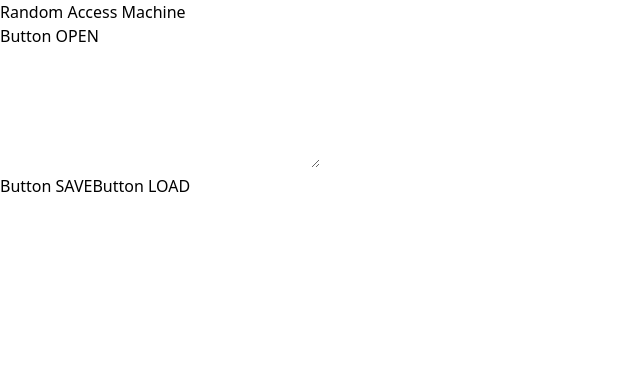
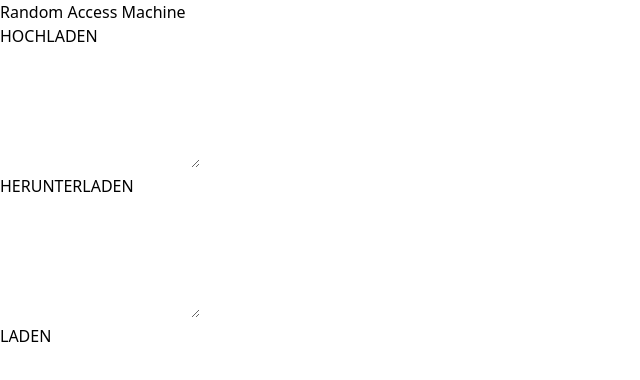
Before and after one commit to j05ch/js-to-ram, a React (Create React App) app: page / in a window 1280 px wide. Shown: the top 380 px of the page, without its empty margins (0-640 px from the left). Built offline with nearby package versions, Linux system fonts and the light colour scheme.

Commit message:
feat(machine): add register and input section components - wip

```diff
--- a/src/components/app-container/index.tsx
+++ b/src/components/app-container/index.tsx
@@ -1,12 +1,13 @@
 import * as React from 'react';
 import { labels } from '../../models/labels';
-import ProgramInput from '../program-input';
-import { useRef, useState } from 'react';
+import InputField from '../input-field';
+import { useEffect, useRef, useState } from 'react';
 import {
 	downloadProgramFile,
 	programStringToArray,
 } from '../../utils/programUtils';
 import MachineContainer from '../machine-container';
+import InputContainer from '../input-container';
 
 interface Props {}
 
@@ -14,6 +15,10 @@ const AppContainer: React.FC<Props> = () => {
 	const [programString, setProgramString] = useState('');
 	const [programArray, setProgramArray] = useState<string[][]>([]);
 	const inputFile = useRef<HTMLInputElement>(null);
+	const [locale, setLocale] = useState('DE');
+	const [inputString, setInputString] = useState<string>('');
+
+	useEffect(() => setLocale('DE'), []);
 
 	function loadProgram() {
 		setProgramArray(programStringToArray(programString));
@@ -44,8 +49,8 @@ const AppContainer: React.FC<Props> = () => {
 	}
 
 	return (
-		<div className="dark:bg-black">
-			<h1 className="dark:text-blue-50">{labels.DE.RAM_HEADER}</h1>
+		<div className="dark:bg-blue-900">
+			<h1 className="dark:text-blue-50">{labels[locale].RAM_HEADER}</h1>
 			<input
 				type="file"
 				id="file"
@@ -54,17 +59,18 @@ const AppContainer: React.FC<Props> = () => {
 				style={{ display: 'none' }}
 			/>
 			<button className="dark:text-blue-50" onClick={onClickOpen}>
-				Button OPEN
+				{labels[locale].OPEN_BTN}
 			</button>
-			<ProgramInput setState={setProgramString} value={programString} />
+			<InputField setState={setProgramString} value={programString} />
 			<button
 				className="dark:text-blue-50"
 				onClick={() => downloadProgramFile(programString)}
 			>
-				Button SAVE
+				{labels[locale].SAVE_BTN}
 			</button>
+			<InputContainer setState={setInputString} state={inputString} />
 			<button className="dark:text-blue-50" onClick={loadProgram}>
-				Button LOAD
+				{labels[locale].LOAD_BTN}
 			</button>
 			{programArray.length > 0 && (
 				<MachineContainer programArray={programArray} />
--- a/src/components/cpu-container/index.tsx
+++ b/src/components/cpu-container/index.tsx
@@ -1,10 +1,15 @@
 import * as React from 'react';
 import { labels } from '../../models/labels';
+import { useEffect, useState } from 'react';
 
 const CpuContainer: React.FC = () => {
+	const [locale, setLocale] = useState('DE');
+
+	useEffect(() => setLocale('DE'), []);
+
 	return (
 		<>
-			<div>{labels.DE.CPU_HEADER}</div>
+			<div>{labels[locale].CPU_HEADER}</div>
 		</>
 	);
 };
--- /dev/null
+++ b/src/components/input-container/index.tsx
@@ -0,0 +1,20 @@
+import * as React from 'react';
+import InputField from '../input-field';
+import { Dispatch, SetStateAction } from 'react';
+
+interface Props {
+	state: string;
+	setState: Dispatch<SetStateAction<string>>;
+}
+
+const InputContainer: React.FC<Props> = ({ state, setState }) => {
+	return (
+		<>
+			<div>
+				<InputField setState={setState} value={state} />
+			</div>
+		</>
+	);
+};
+
+export default InputContainer;
--- a/src/components/program-input/index.tsx
+++ b/src/components/input-field/index.tsx
@@ -6,7 +6,7 @@ interface Props {
 	value: string;
 }
 
-const ProgramInput: React.FC<Props> = ({ setState, value }) => {
+const InputField: React.FC<Props> = ({ setState, value }) => {
 	function handleChange(e: React.ChangeEvent<HTMLTextAreaElement>) {
 		setState(String(e.target.value));
 	}
@@ -14,15 +14,13 @@ const ProgramInput: React.FC<Props> = ({ setState, value }) => {
 	return (
 		<div>
 			<textarea
-				id="program-input"
-				name="program-input"
 				rows={5}
-				cols={33}
-				defaultValue={value}
+				cols={20}
+				value={value}
 				onChange={handleChange}
 			/>
 		</div>
 	);
 };
 
-export default ProgramInput;
+export default InputField;
--- a/src/components/machine-container/index.tsx
+++ b/src/components/machine-container/index.tsx
@@ -6,6 +6,7 @@ import { runMachine } from '../../utils/runMachine';
 import ProgramCounterContainer from '../program-counter-container';
 import CpuContainer from '../cpu-container';
 import RegisterContainer from '../register-container';
+import InputContainer from '../input-container';
 
 interface Props {
 	programArray: string[][];
@@ -31,10 +32,21 @@ const MachineContainer: React.FC<Props> = ({ programArray }) => {
 
 	return (
 		<div className="dark:text-blue-50">
-			<CpuContainer />
-			<ProgramCounterContainer programCounter={pc} />
-			<ProgramContainer programArray={programArray} programCounter={pc} />
-			<RegisterContainer />
+			<div className="dark:bg-pink-500">
+				<CpuContainer />
+			</div>
+			<div className="dark:bg-blue-700">
+				<ProgramCounterContainer programCounter={pc} />
+			</div>
+			<div className="dark:bg-green-700">
+				<ProgramContainer
+					programArray={programArray}
+					programCounter={pc}
+				/>
+			</div>
+			<div className="dark:bg-gray-700">
+				<RegisterContainer register={register} programCounter={pc} />
+			</div>
 		</div>
 	);
 };
--- a/src/components/poc/counter/index.tsx
+++ b/src/components/poc/counter/index.tsx
@@ -1,7 +1,7 @@
 import * as React from 'react';
 import { useState } from 'react';
 import { useInterval } from '../../../hooks/useInterval';
-import ProgramInput from '../../program-input';
+import InputField from '../../input-field';
 
 const Counter: React.FC = () => {
 	const [counter, setCounter] = useState(0);
@@ -70,7 +70,7 @@ const Counter: React.FC = () => {
 
 	return (
 		<div className="flex items-center justify-center flex-col h-screen">
-			<ProgramInput setState={setProgramString} value={programString} />
+			<InputField setState={setProgramString} value={programString} />
 			<h1 className="p-1 m-1 text-3xl">{content}</h1>
 			<h1 className="p-1 m-1 text-3xl">{counter}</h1>
 			<p>Delay:</p>
--- a/src/components/program-container/index.tsx
+++ b/src/components/program-container/index.tsx
@@ -1,6 +1,7 @@
 import * as React from 'react';
 import { labels } from '../../models/labels';
 import ProgramLine from '../program-line';
+import { useEffect, useState } from 'react';
 
 interface Props {
 	programArray: string[][];
@@ -11,6 +12,10 @@ const ProgramContainer: React.FC<Props> = ({
 	programArray,
 	programCounter,
 }) => {
+	const [locale, setLocale] = useState('DE');
+
+	useEffect(() => setLocale('DE'), []);
+
 	function getProgramLines() {
 		return programArray.map((l) => (
 			<ProgramLine
@@ -24,7 +29,7 @@ const ProgramContainer: React.FC<Props> = ({
 	return (
 		<>
 			<div>
-				<h1>{labels.DE.PROGRAM_HEADER}</h1>
+				<h1>{labels[locale].PROGRAM_HEADER}</h1>
 				<div className="dark:text-blue-50">{getProgramLines()}</div>
 			</div>
 		</>
--- a/src/components/program-counter-container/index.tsx
+++ b/src/components/program-counter-container/index.tsx
@@ -1,16 +1,21 @@
 import * as React from 'react';
 import { labels } from '../../models/labels';
+import { useEffect, useState } from 'react';
 
 interface Props {
 	programCounter: number;
 }
 
 const ProgramCounterContainer: React.FC<Props> = ({ programCounter }) => {
+	const [locale, setLocale] = useState('DE');
+
+	useEffect(() => setLocale('DE'), []);
+
 	return (
 		<>
 			<div>
 				<div className="dark:text-blue-50">
-					{labels.DE.PROGRAM_COUNTER_HEADER}
+					{labels[locale].PROGRAM_COUNTER_HEADER}
 				</div>
 				<div>{programCounter}</div>
 			</div>
--- a/src/components/register-container/index.tsx
+++ b/src/components/register-container/index.tsx
@@ -1,13 +1,34 @@
 import * as React from 'react';
 import { labels } from '../../models/labels';
+import { useEffect, useState } from 'react';
+import Register from '../register';
 
-interface Props {}
+interface Props {
+	register: number[];
+	programCounter: number;
+}
 
-const RegisterContainer: React.FC<Props> = () => {
+const RegisterContainer: React.FC<Props> = ({ register, programCounter }) => {
+	const [locale, setLocale] = useState('DE');
+
+	useEffect(() => setLocale('DE'), []);
+
+	function getRegisters() {
+		return register.map((r, index) => (
+			<Register
+				register={r}
+				index={index}
+				programCounter={programCounter}
+				key={index}
+			/>
+		));
+	}
+
 	return (
 		<>
 			<div>
-				<h1>{labels.DE.REGISTER_HEADER}</h1>
+				<h1>{labels[locale].REGISTER_HEADER}</h1>
+				<div>{getRegisters()}</div>
 			</div>
 		</>
 	);
--- /dev/null
+++ b/src/components/register/index.tsx
@@ -0,0 +1,24 @@
+import * as React from 'react';
+
+interface Props {
+	register: number;
+	index: number;
+	programCounter: number;
+}
+
+const Register: React.FC<Props> = ({ register, index, programCounter }) => {
+	return (
+		<>
+			<div className="dark:text-blue-50">
+				<div>
+					<div>
+						{index}:{register}
+					</div>
+				</div>
+				{programCounter === index && <div>@</div>}
+			</div>
+		</>
+	);
+};
+
+export default Register;
--- a/src/models/labels.ts
+++ b/src/models/labels.ts
@@ -1,4 +1,4 @@
-export const labels = {
+export const labels: { [index: string]: any } = {
 	DE: {
 		RAM_HEADER: 'Random Access Machine',
 		PROGRAM_HEADER: 'Programm',
@@ -6,5 +6,8 @@ export const labels = {
 		CPU_HEADER: 'Endliche Kontrolleinheit',
 		REGISTER_HEADER: 'Register',
 		ACC: 'Akkumulator',
+		SAVE_BTN: 'HERUNTERLADEN',
+		OPEN_BTN: 'HOCHLADEN',
+		LOAD_BTN: 'LADEN',
 	},
 };
```
